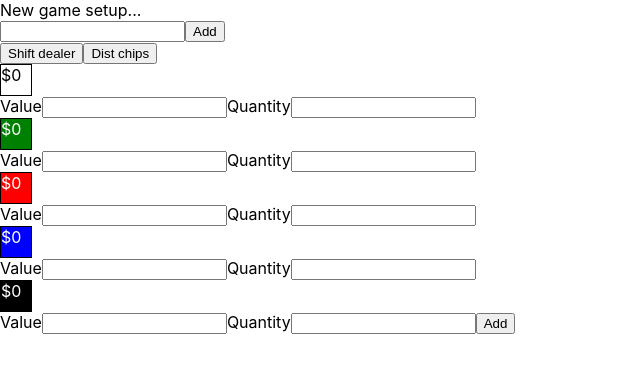
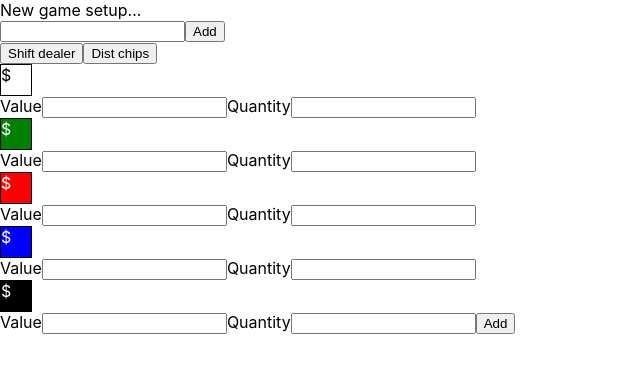
Before and after one commit to TreyLiebscher/PocketPot, a React (Create React App) app: page /new-game in a window 1280 px wide. Shown: the top 372 px of the page, without its empty margins (0-640 px from the left). Built offline with nearby package versions, Linux system fonts and the light colour scheme.

Commit message:
added chipvalues to local state for better visual feedback when entering value

```diff
--- a/src/components/ChipValueForm.jsx
+++ b/src/components/ChipValueForm.jsx
@@ -7,6 +7,14 @@ export class ChipValueForm extends React.Component {
     constructor(props) {
         super(props);
         this.onSubmit = this.onSubmit.bind(this);
+        this.setValue = this.setValue.bind(this);
+        this.state = {
+            whiteVal: null,
+            greenVal: null,
+            redVal: null,
+            blueVal: null,
+            blackVal: null
+        }
     }
 
     onSubmit(event) {
@@ -45,6 +53,11 @@ export class ChipValueForm extends React.Component {
         this.blackCount.value = '';
     }
 
+    setValue(e){
+        console.log(e.target.id);
+        this.setState({[e.target.id]: e.target.value});
+    }
+
 
 
     render() {
@@ -52,38 +65,38 @@ export class ChipValueForm extends React.Component {
         return (
             <form className="chipValue-form" onSubmit={this.onSubmit}>
 
-                <Chip chipValue={this.props.game.chipValues.white.value} chipColor="white"/>
+                <Chip chipValue={this.state.whiteVal} chipColor="white"/>
                 <label htmlFor="whiteVal">Value</label>
-                <input id="whiteVal" type="number" ref={input => this.whiteVal = input} />
+                <input id="whiteVal" type="number" ref={input => this.whiteVal = input} onChange={ this.setValue }/>
 
                 <label htmlFor="whiteCount">Quantity</label>
-                <input id="whiteCount" type="number" ref={input => this.whiteCount = input} />
+                <input id="whiteCount" type="number" ref={input => this.whiteCount = input}/>
 
-                <Chip chipValue={this.props.game.chipValues.green.value} chipColor="green"/>
+                <Chip chipValue={this.state.greenVal} chipColor="green"/>
                 <label htmlFor="blueVal">Value</label>
-                <input id="greenVal" type="text" ref={input => this.greenVal = input} />
+                <input id="greenVal" type="text" ref={input => this.greenVal = input} onChange={ this.setValue }/>
 
 
                 <label htmlFor="greenCount">Quantity</label>
                 <input id="greenCount" type="text" ref={input => this.greenCount = input} />
 
-                <Chip chipValue={this.props.game.chipValues.red.value} chipColor="red"/>
+                <Chip chipValue={this.state.redVal} chipColor="red"/>
                 <label htmlFor="redVal">Value</label>
-                <input id="redVal" type="text" ref={input => this.redVal = input} />
+                <input id="redVal" type="text" ref={input => this.redVal = input} onChange={ this.setValue }/>
 
                 <label htmlFor="redCount">Quantity</label>
                 <input id="redCount" type="text" ref={input => this.redCount = input} />
 
-                <Chip chipValue={this.props.game.chipValues.blue.value} chipColor="blue"/>
+                <Chip chipValue={this.state.blueVal} chipColor="blue"/>
                 <label htmlFor="blueVal">Value</label>
-                <input id="blueVal" type="text" ref={input => this.blueVal = input} />
+                <input id="blueVal" type="text" ref={input => this.blueVal = input} onChange={ this.setValue }/>
 
                 <label htmlFor="blueCount">Quantity</label>
                 <input id="blueCount" type="text" ref={input => this.blueCount = input} />
 
-                <Chip chipValue={this.props.game.chipValues.black.value} chipColor="black"/>
+                <Chip chipValue={this.state.blackVal} chipColor="black"/>
                 <label htmlFor="blackVal">Value</label>
-                <input id="blackVal" type="text" ref={input => this.blackVal = input} />
+                <input id="blackVal" type="text" ref={input => this.blackVal = input} onChange={ this.setValue }/>
 
                 <label htmlFor="blackCount">Quantity</label>
                 <input id="blackCount" type="text" ref={input => this.blackCount = input} />
```
